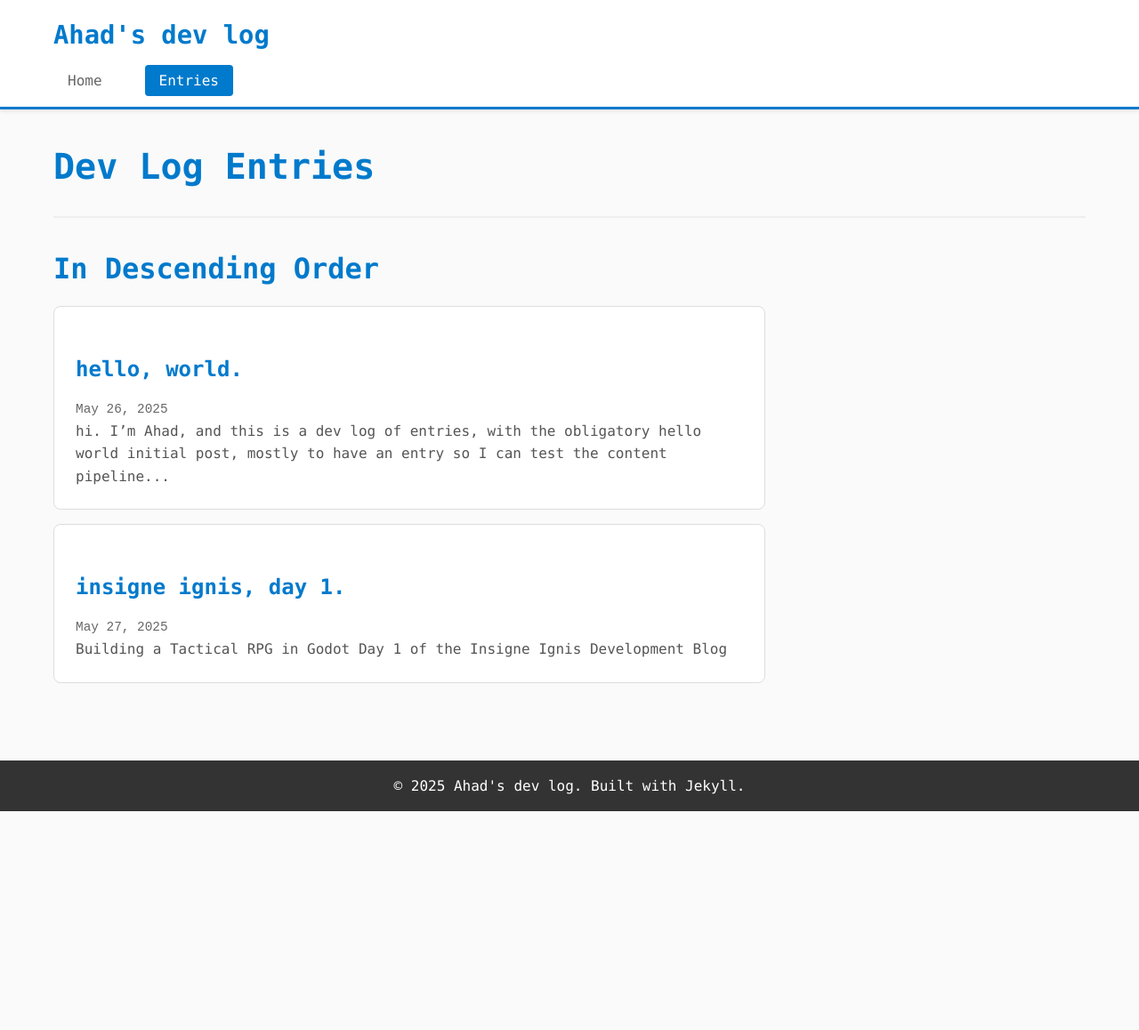
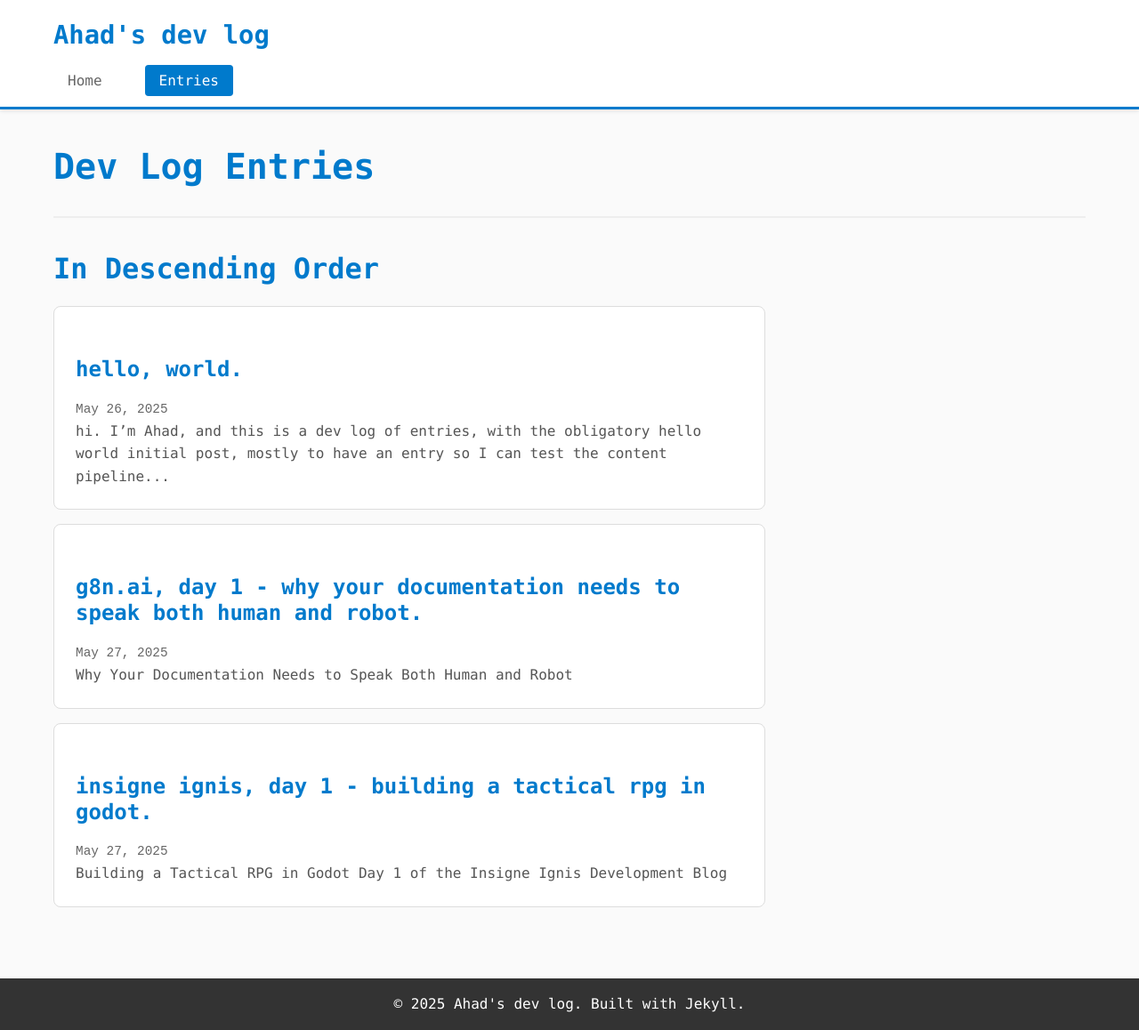
Before and after one commit to aamdani/blog, a Jekyll site: the page built from entries.md, in a window 1280 px wide. Shown: the whole page at 89% size. Built offline with Jekyll 4.4.1, drawn with Linux system fonts in a browser that asks for light colours; before the commit the page ends 912 px from its top, so only the background shows below that; part of the change alters nothing that is shown.

Commit message:
Adds g8n.ai day 1 blog post

````diff
--- /dev/null
+++ b/_entries/g8n-day1-why-documentation-needs-to-speak-both-human-and-robot.markdown
@@ -0,0 +1,105 @@
+---
+title: g8n.ai, day 1 - why your documentation needs to speak both human and robot.
+date: 2025-05-27 11:50:00 -05:00
+tags:
+- documentation
+- ai
+- mcp
+- model context protocol
+- g8n.ai
+- g8n
+- development
+- api
+- technical writing
+layout: entry
+---
+
+# Why Your Documentation Needs to Speak Both Human and Robot
+
+So I'm building a documentation platform. Yeah, I know what you're thinking - "Another one? Don't we have enough of these already?" And you'd be right. So what? We all need to make money somehow.
+
+Also, one crucial detail hit me recently, last week actually, while watching my AI coding assistant absolutely *butcher* an API integration. Let's be honest, I was vibe coding because I was lazy, and I had to go do it manually. And that annoyed me enough to have an epiphany and offer a solution that I could hopefully make money from and also hopefully improve developers' lives (convenience? time?).
+
+The problem isn't that we need more documentation platforms. The problem is that our documentation was built for a world that no longer exists - a world where only humans read docs. We need better docs for agentic AI.
+
+## The Moment Everything Changed
+
+Picture this: I'm using Cursor with Claude Sonnet 3.7 to integrate a payment API. The docs *look* beautiful - great design, nice search, even dark mode which everyone loves (except the **fools** who claim otherwise). But my AI assistant keeps suggesting deprecated methods, missing required parameters, and building requests that would never work in production.
+
+Why? Because AI agents don't read documentation the same way we do. They can't infer context from that helpful yellow warning box. They don't understand that the code example from 2019 at the bottom of the page is outdated. They definitely don't get that when the docs say "usually" you should include a parameter, it actually means "always, unless you want everything to break." And that's just the crap that the content generation for this post included, not even the other stuff I've had to deal with the agentic AI messing up.
+
+And that's when it clicked - we're entering an era where AI agents are becoming active participants in development, but we're still building documentation like it's 2010.
+
+## The Two-Audience Problem
+
+Here's what human developers need from documentation:
+- **Scannable structure** - headers, bold text, visual hierarchy
+- **Context and explanations** - the "why" behind the "how"
+- **Progressive disclosure** - start simple, add complexity
+- **Visual aids** - diagrams, screenshots, those fancy animated API explorers
+
+Here's what AI agents need:
+- **Structured data** - consistent, parseable formats
+- **Explicit relationships** - which version deprecates what
+- **Complete examples** - every parameter, every edge case
+- **Machine-readable metadata** - last updated, version compatibility
+
+See the problem? These aren't just different needs - they're often *conflicting* needs. Humans want concise; machines want comprehensive. Humans infer; machines need explicit.
+
+## Enter the Model Context Protocol
+
+This is where MCP (Model Context Protocol) comes in, and honestly, it's the most exciting thing to happen to documentation since... well, since we stopped printing it.
+
+MCP lets documentation systems expose structured endpoints specifically for AI consumption. Imagine your AI assistant being able to ask your docs:
+- "What parameters does this endpoint accept?"
+- "Show me all breaking changes between v2 and v3"
+- "Validate if this code matches the documented patterns"
+
+Instead of scraping and guessing, AI agents get structured, reliable responses. It's like having a documentation API for robots.
+
+## Building for Both Worlds
+
+So that's what I'm building with g8n.ai. Documentation infrastructure that serves both audiences without compromising either. Here's the technical approach:
+
+```ruby
+# Human-friendly markdown with AI-readable metadata
+class DocumentationSection < ApplicationRecord
+  # Traditional content for humans
+  has_rich_text :content
+
+  # Structured data for machines
+  store :metadata, accessors: [:parameters, :responses, :examples]
+
+  # Semantic embeddings for both
+  has_neighbors :embedding
+
+  # Version relationships machines can traverse
+  has_many :deprecations
+  has_many :replacements
+end
+```
+
+The beauty is that these aren't separate systems. The same source of truth serves both audiences through different interfaces. Humans get their beautiful web UI; machines get their structured MCP endpoints.
+
+## The Real Cost of Ignoring This
+
+Every day we wait, the problem compounds. More developers are using AI assistants. More code is being generated from outdated or misunderstood documentation. More time is wasted debugging issues that shouldn't exist.
+
+I've seen teams lose entire sprints because their AI-assisted developers kept implementing against deprecated APIs. Not because the developers were careless, but because the documentation wasn't built for how modern development actually happens.
+
+## What's Next
+
+Tomorrow I'm diving into the technical architecture - how to build quality enforcement that works for both human readability *and* machine parseability. Spoiler: it involves more Ruby metaprogramming than you'd expect (*but in a good way*).
+
+If you're tired of documentation that fails your AI assistant (or your human teammates), drop me a line at [about.me/ahad.amdani](https://about.me/ahad.amdani). I'd love to hear your documentation horror stories.
+
+We're building the future of documentation at g8n.ai. It's time our docs evolved with our tools.
+
+---
+
+**Today's Stats:**
+- Coffee: 1 Bottled Starbucks Mocha Latte
+- Lines of Code: 427 (mostly Rails migrations)
+- MCP Endpoints Designed: 4
+- Times I Questioned This Idea: 2
+- Times I Got Re-Excited About It: 3
--- a/_entries/insigne-ignis-day1-blog.markdown
+++ b/_entries/insigne-ignis-day1-blog.markdown
@@ -1,5 +1,5 @@
 ---
-title: insigne ignis, day 1.
+title: insigne ignis, day 1 - building a tactical rpg in godot.
 date: 2025-05-27 11:50:00 -05:00
 tags:
 - insigne ignis
````
